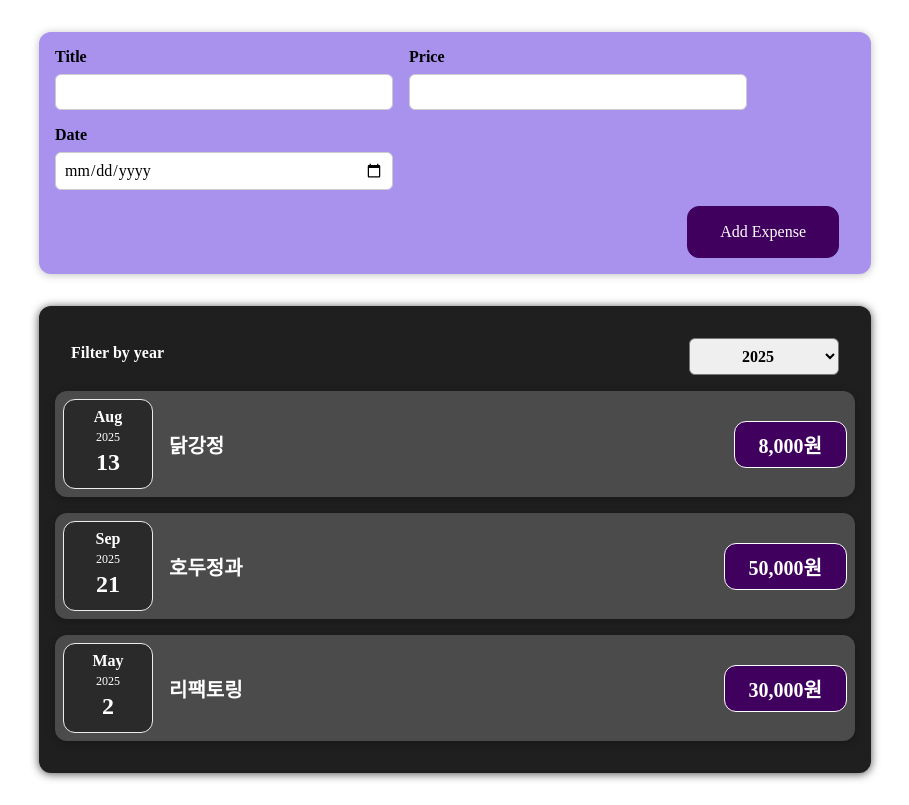
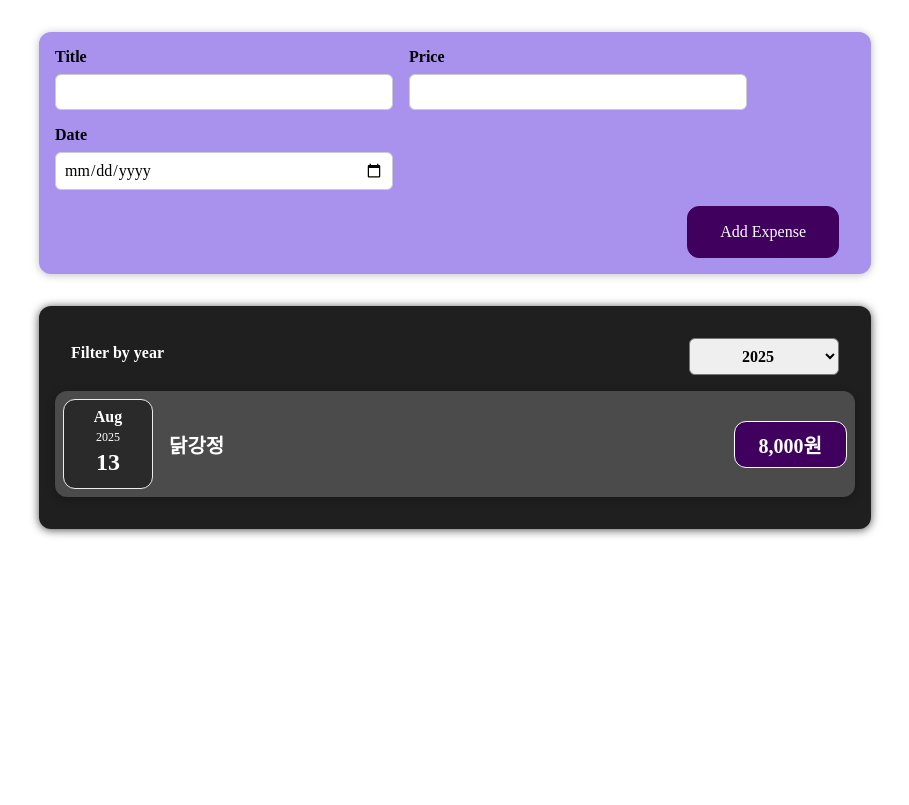
Before and after one commit to Kanggwanju/react-study202508, a React (Vite) app: page / in a window 1280 px wide. Shown: the whole page, without its empty margins (185-1094 px from the left). Built offline with nearby package versions, Linux system fonts and the light colour scheme.

Commit message:
3-1-1. 동적 리스트 렌더링

```diff
--- a/src/App.jsx
+++ b/src/App.jsx
@@ -12,13 +12,18 @@ const App = () => {
     {
       title: '호두정과',
       price: 50000,
-      date: new Date(2025, 8, 21)
+      date: new Date(2023, 8, 21)
     },
     {
       title: '리팩토링',
       price: 30000,
-      date: new Date(2025, 4, 2)
+      date: new Date(2022, 4, 2)
     },
+    {
+      title: '에어컨',
+      price: 200000,
+      date: new Date(2024, 5, 22)
+    }
   ];
 
   // 상향식 데이터 전달을 위해 하위컴포넌트에게 함수 하나를 내려줌
--- a/src/components/expenses/ExpenseFilter.jsx
+++ b/src/components/expenses/ExpenseFilter.jsx
@@ -4,7 +4,7 @@ import './ExpenseFilter.css';
 const ExpenseFilter = ({ onChangeFilter }) => {
 
   const changeYearHandler = e => {
-    onChangeFilter(+e.target.value);
+    onChangeFilter(e.target.value);
   };
 
   return (
--- a/src/components/expenses/ExpenseItem.jsx
+++ b/src/components/expenses/ExpenseItem.jsx
@@ -1,4 +1,4 @@
-import React, { useState } from 'react';
+import React from 'react';
 import './ExpenseItem.css';
 import ExpenseDate from './ExpenseDate.jsx';
 
--- a/src/components/expenses/ExpenseList.jsx
+++ b/src/components/expenses/ExpenseList.jsx
@@ -1,4 +1,4 @@
-import React from 'react';
+import React, {useState} from 'react';
 import './ExpenseList.css';
 import ExpenseItem from './ExpenseItem.jsx';
 import Card from '../ui/Card.jsx';
@@ -6,23 +6,27 @@ import ExpenseFilter from './ExpenseFilter.jsx';
 
 const ExpenseList = ({ expenses: expenseList }) => {
 
+  const [year, setYear] = useState(new Date().getFullYear().toString());
+
   /*
       ExpenseFilter에서 선택한 연도 값을
       이 컴포넌트 ExpenseList로 끌어올려서 콘솔에 출력해보세요
    */
 
-
   const onFilterChange = (filteredYear) => {
     console.log(`선택된 연도: ${filteredYear}`);
+    setYear(filteredYear);
+  };
 
-  };
+  // 반복문을 통해 컴포넌트 배열을 리턴하는 함수
+  // const foo = () => expenseList.map(ex => <ExpenseItem expense={ex} />);
 
   return (
     <Card className='expenses'>
-      <ExpenseFilter onChangeFilter={onFilterChange}/>
-      <ExpenseItem expense={expenseList[0]}/>
-      <ExpenseItem expense={expenseList[1]}/>
-      <ExpenseItem expense={expenseList[2]}/>
+      <ExpenseFilter onChangeFilter={onFilterChange} />
+      {expenseList
+        .filter(ex => ex.date.getFullYear().toString() === year)
+        .map(ex => <ExpenseItem expense={ex} />)}
     </Card>
   );
 };
```
